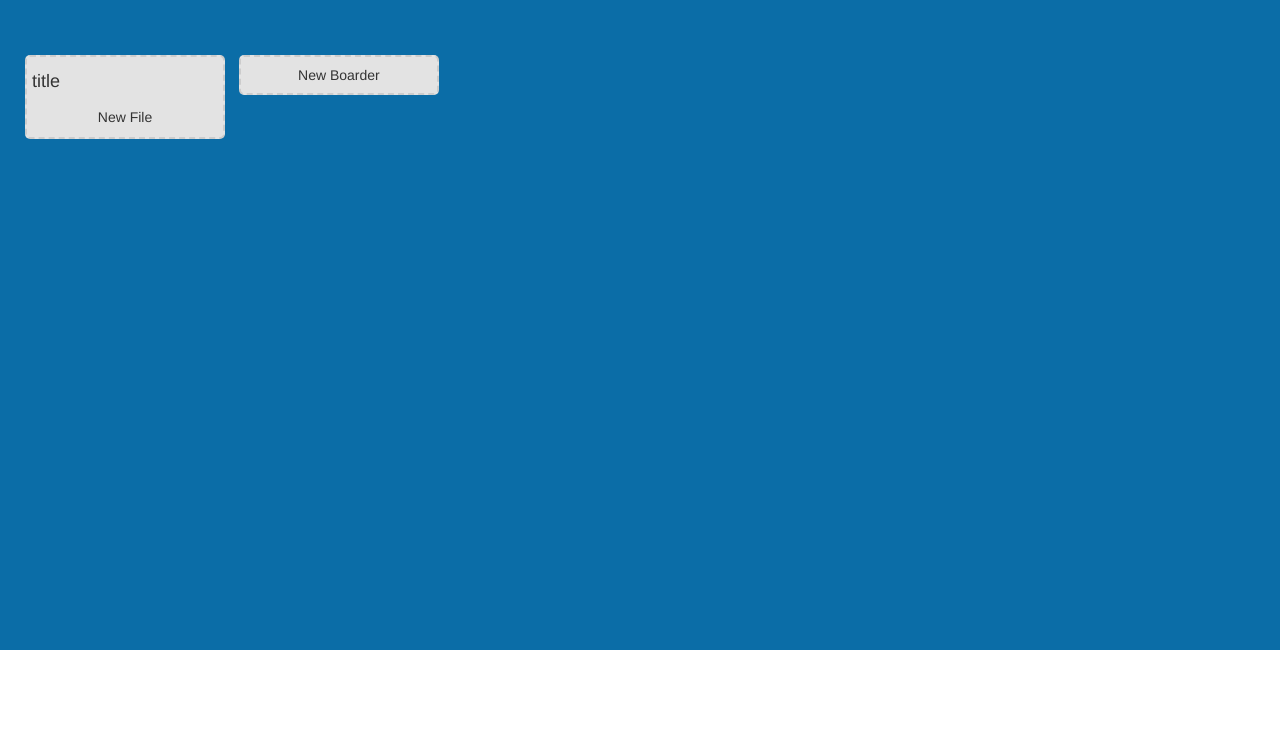
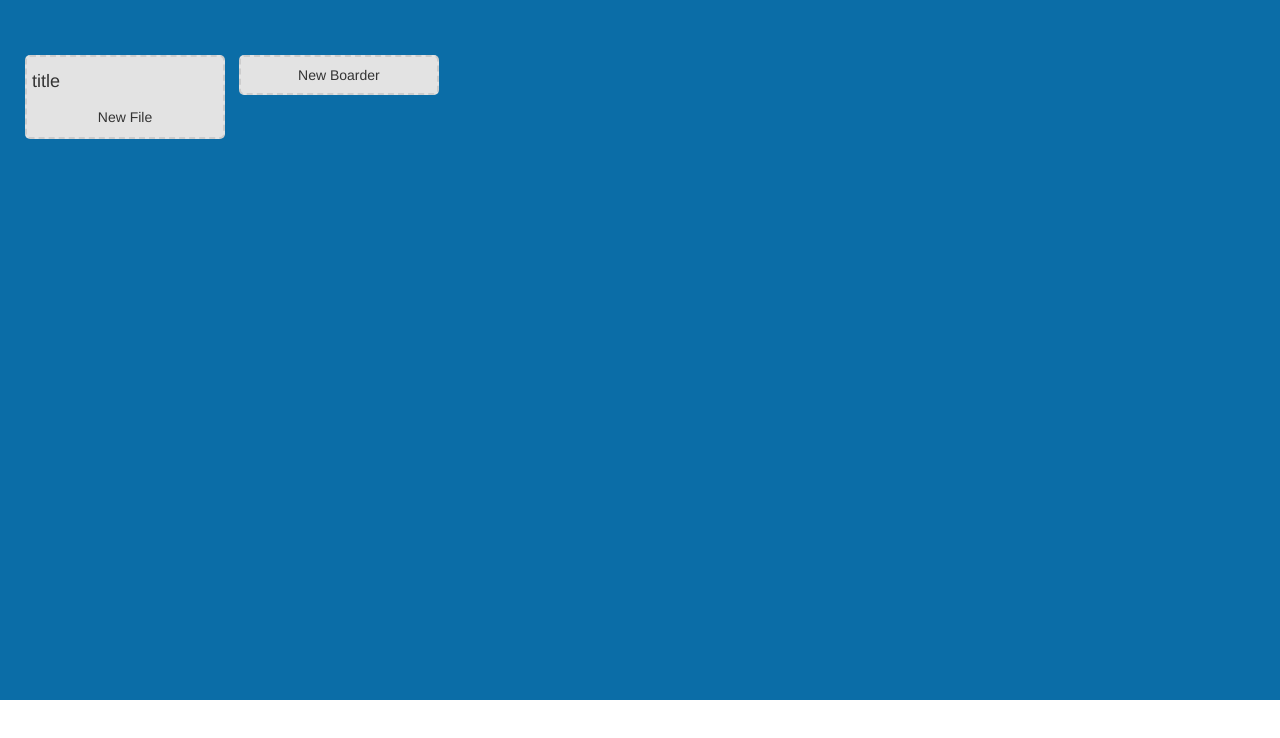
Before and after one commit to dfm212/ToDoList, a plain HTML site: page index.html in a window 1280 px wide. Drawn offline with nearby package versions, Linux system fonts and the light colour scheme.

Commit message:
style act 02

```diff
--- a/style/style.css
+++ b/style/style.css
@@ -54,7 +54,7 @@ ul{
 }
 #wallModule{
   background: #0b6da7;
-  min-height: 650px;
+  min-height: 700px;
   padding: 50px 20px 50px 20px;
 }
 .btnDelFolder{
```
